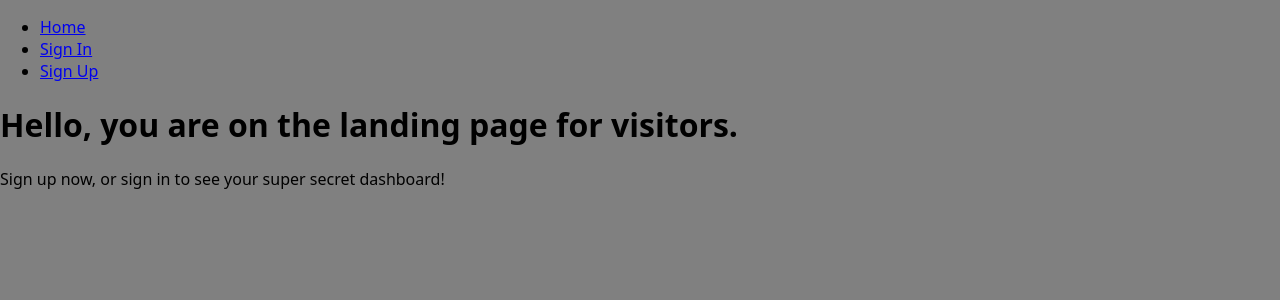
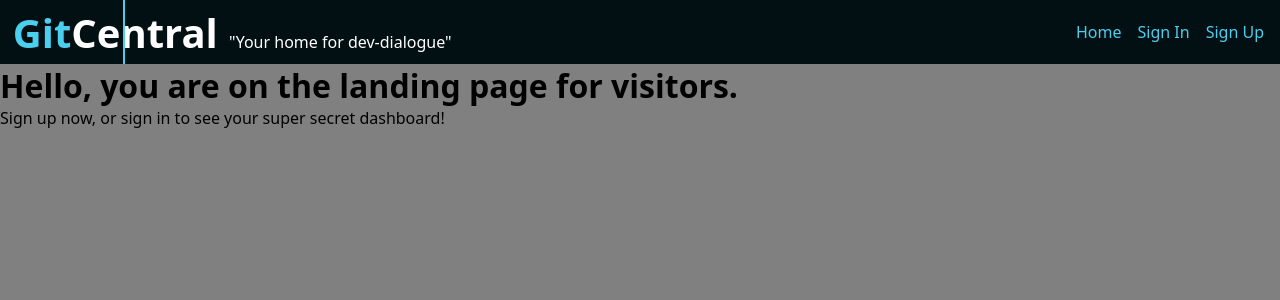
Before and after one commit to melth99/GitCentral-MERN-CRUD-App-Front-End, a React (Vite) app: page / in a window 1280 px wide. Shown: the top 300 px of the page. Built offline with nearby package versions, Linux system fonts and the light colour scheme; no server answers.

Commit message:
created rough navbar with working animation

```diff
--- /dev/null
+++ b/src/components/NavBar/NavBar.css
@@ -0,0 +1,95 @@
+* {
+  margin: 0;
+  padding: 0;
+  box-sizing: border-box;
+}
+
+nav {
+  display: flex;
+  justify-content: space-between;
+  align-items: center;
+  background-color: var(--cs-black);
+  height: 8vh;
+  position: relative;
+  overflow: hidden;
+}
+
+nav::before {
+  content: "";
+  position: absolute;
+  top: 0;
+  left: 0;
+  width: 2px;
+  height: 100%;
+  background-color: var(--cs-light-blue);
+  animation: moveLine 5s linear infinite;
+}
+
+.site-logo-container {
+  display: flex;
+  align-items: center;
+}
+
+.site-name {
+  display: flex;
+  align-items: center;
+  font-size: 2.5rem;
+  font-weight: bold;
+  margin-left: 1vw;
+}
+
+.site-name-front {
+  color: var(--cs-light-blue);
+  font-size: 2.5rem;
+  font-weight: bold;
+}
+
+.site-name-back {
+  color: var(--cs-white);
+  font-size: 2.5rem;
+  font-weight: bold;
+}
+
+#site-slogan {
+  color: var(--cs-white);
+  font-size: 1rem;
+  margin-top: 1.2rem;
+  margin-left: .7rem;
+}
+
+.nav-links {
+  display: flex;
+  padding: 0;
+  margin: 0;
+}
+
+.nav-links ul {
+  display: flex;
+  list-style: none;
+  padding: 0;
+  margin: 0;
+}
+
+.nav-links li {
+  margin-right: 1rem;
+  list-style: none;
+}
+
+.nav-links a {
+  color: var(--cs-light-blue);
+  text-decoration: none;
+  transition: color 0.3s ease;
+}
+
+.nav-links a:hover {
+  color: var(--cs-white);
+}
+
+@keyframes moveLine {
+  0% {
+    left: 0;
+  }
+  100% {
+    left: 100%;
+  }
+}
--- a/src/components/NavBar/NavBar.jsx
+++ b/src/components/NavBar/NavBar.jsx
@@ -1,9 +1,8 @@
 // src/components/NavBar/NavBar.jsx
 import { useContext } from "react";
 import { Link } from "react-router";
-
 import { UserContext } from "../../contexts/UserContext";
-
+import './NavBar.css';
 
 const NavBar = () => {
     // Pass the UserContext object to the useContext hook to access:
@@ -23,22 +22,29 @@ const NavBar = () => {
 
   return (
 <nav>
+  <div className="site-logo-container">
+  <div className="site-name">
+    <h1 className="site-name-front">Git</h1><h1 className="site-name-back">Central</h1>
+  </div>
+  <p id="site-slogan">"Your home for dev-dialogue"</p>
+  </div>
+
+  <div className="nav-links">
       {user ? (
         <ul>
           <li>Welcome, {user.username}</li>
-          {/* The new link */}
           <li><Link to='/'>Dashboard</Link></li>
           <li><Link to='/' onClick={handleSignOut}>Sign Out</Link></li>
         </ul>
       ) : (
         <ul>
-          {/* Another new link */}
           <li><Link to='/'>Home</Link></li>
           <li><Link to='/sign-in'>Sign In</Link></li>
           <li><Link to='/sign-up'>Sign Up</Link></li>
         </ul>
       )}
-    </nav>
+  </div>
+</nav>
   );
 };
 
--- a/src/main.jsx
+++ b/src/main.jsx
@@ -5,6 +5,7 @@ import App from './App.jsx'
 import { BrowserRouter } from 'react-router'
 
 import { UserProvider } from './contexts/UserContext.jsx'
+import './styles/variables.css'
 
 
 createRoot(document.getElementById('root')).render(
--- /dev/null
+++ b/src/styles/variables.css
@@ -0,0 +1,6 @@
+:root {
+  --cs-light-blue: #4ACFEE;
+  --cs-black: #021013;
+  --cs-red: #DD0426;
+  --cs-white: #ffffff;
+}
```
